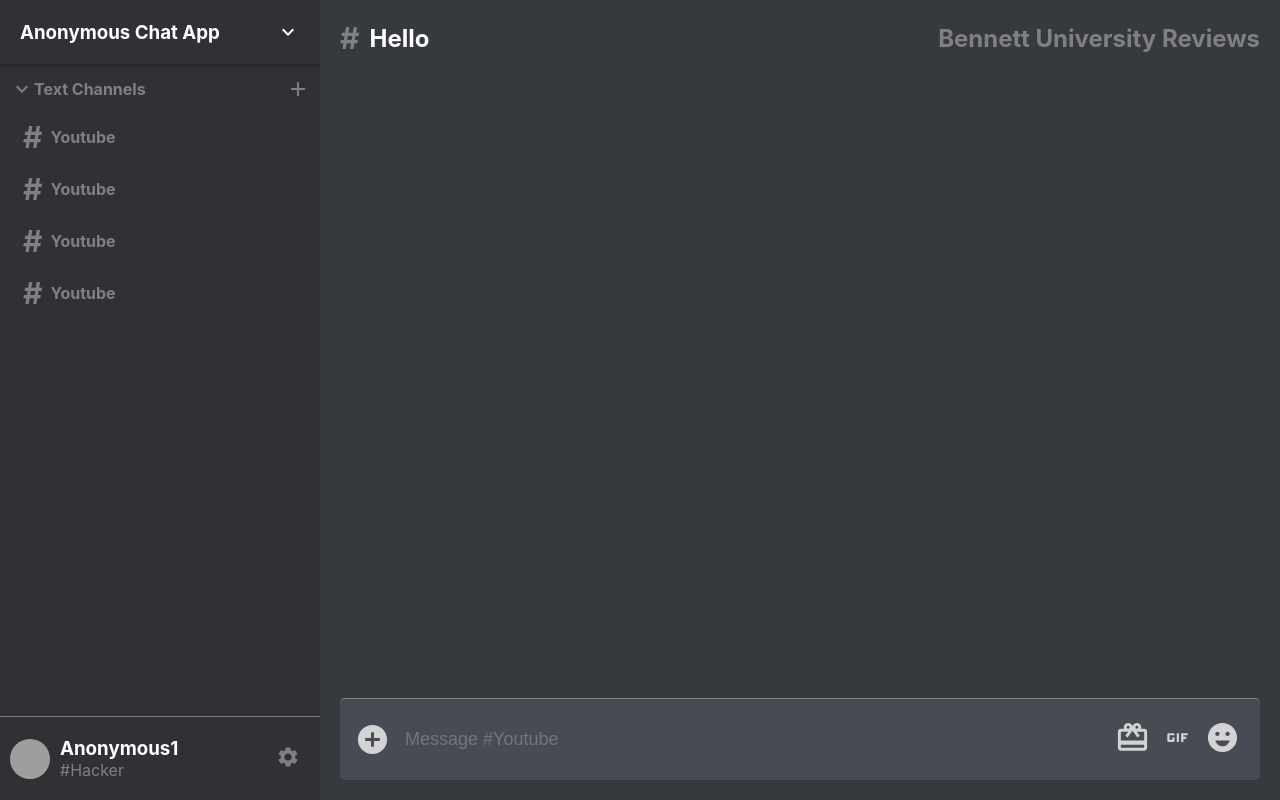
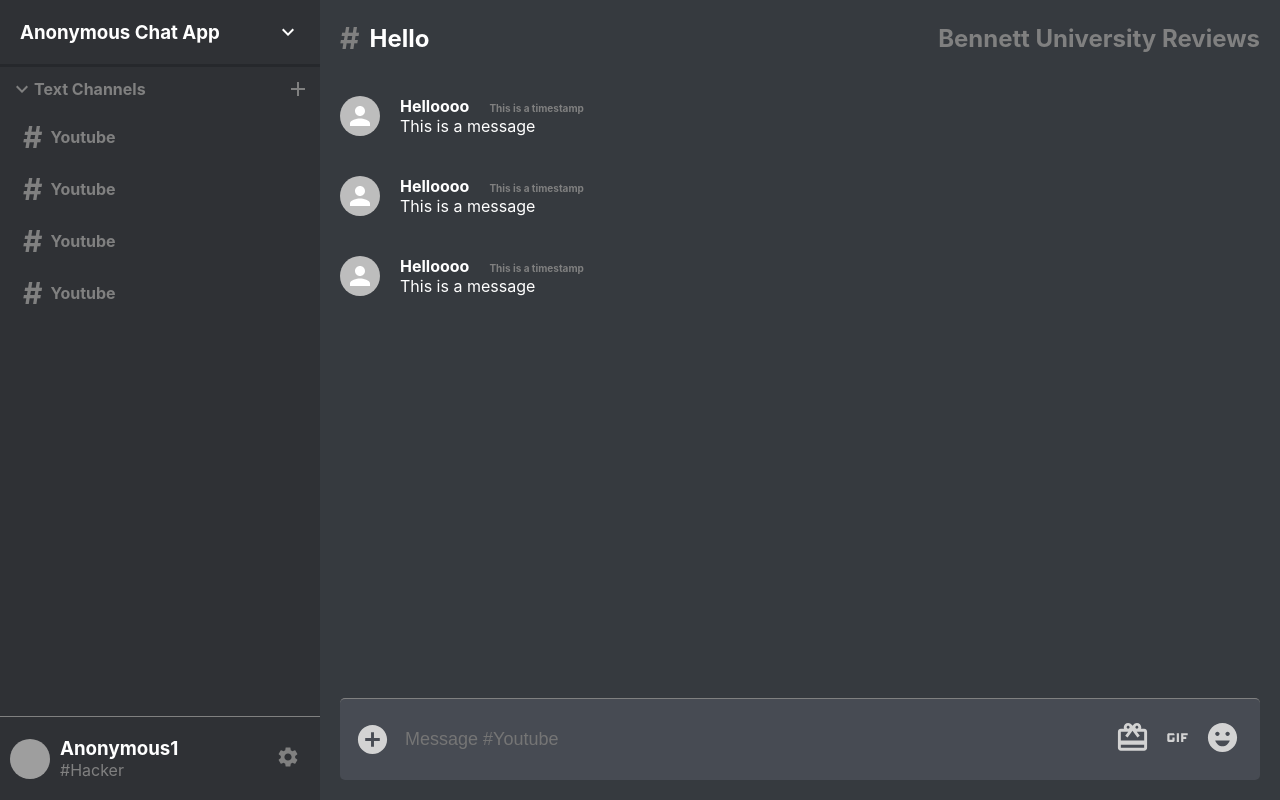
Before and after one commit to chaharhimanshu1004/Anonymous-Chat-App, a React (Create React App) app in the folder client/: page / in a window 1280 px wide. Built offline with nearby package versions, Linux system fonts and the light colour scheme; grey boxes are pictures that could not be loaded.

Commit message:
chat ui messages added

```diff
--- a/client/src/components/Chat.js
+++ b/client/src/components/Chat.js
@@ -1,15 +1,20 @@
 import React from 'react'
 import '../styling/Chat.css'
+import Message from './Message';
 import ChatHeader from './ChatHeader'
 import AddCircleIcon from '@mui/icons-material/AddCircle';
 import CardGiftcardIcon from '@mui/icons-material/CardGiftcard';
 import GifIcon from '@mui/icons-material/Gif';
 import EmojiEmotionsIcon from '@mui/icons-material/EmojiEmotions';
+
 export default function Chat() {
   return (
     <div className='chat1'>
        <ChatHeader/>
        <div className="chat__messages">
+        <Message/>
+        <Message/>
+        <Message/>
 
         </div>
         <div className="chat__input">
--- /dev/null
+++ b/client/src/components/Message.js
@@ -0,0 +1,21 @@
+import React from 'react'
+import '../styling/Message.css'
+import { Avatar } from '@mui/material';
+
+function Message() {
+  return (
+    <div className='message'>
+        <Avatar/>
+        <div className="message__info">
+            <h4>Helloooo
+                <span className="message__timestamp">
+                    This is a timestamp
+                </span>
+            </h4>
+            <p>This is a message</p>
+        </div>
+    </div>
+  )
+}
+
+export default Message
--- a/client/src/components/SidebarChannel.js
+++ b/client/src/components/SidebarChannel.js
@@ -1,5 +1,6 @@
 import React from 'react'
 import '../styling/SidebarChannel.css'
+
 
 export default function SidebarChannel() {
   return (
--- /dev/null
+++ b/client/src/styling/Message.css
@@ -0,0 +1,16 @@
+.message{
+    display: flex;
+    align-items: center;
+    padding: 20px;
+    color: white;
+}
+
+.message__info{
+    margin-left: 20px;
+}
+
+.message__timestamp{
+    color: gray;
+    margin-left: 20px;
+    font-size: x-small;
+}
```
